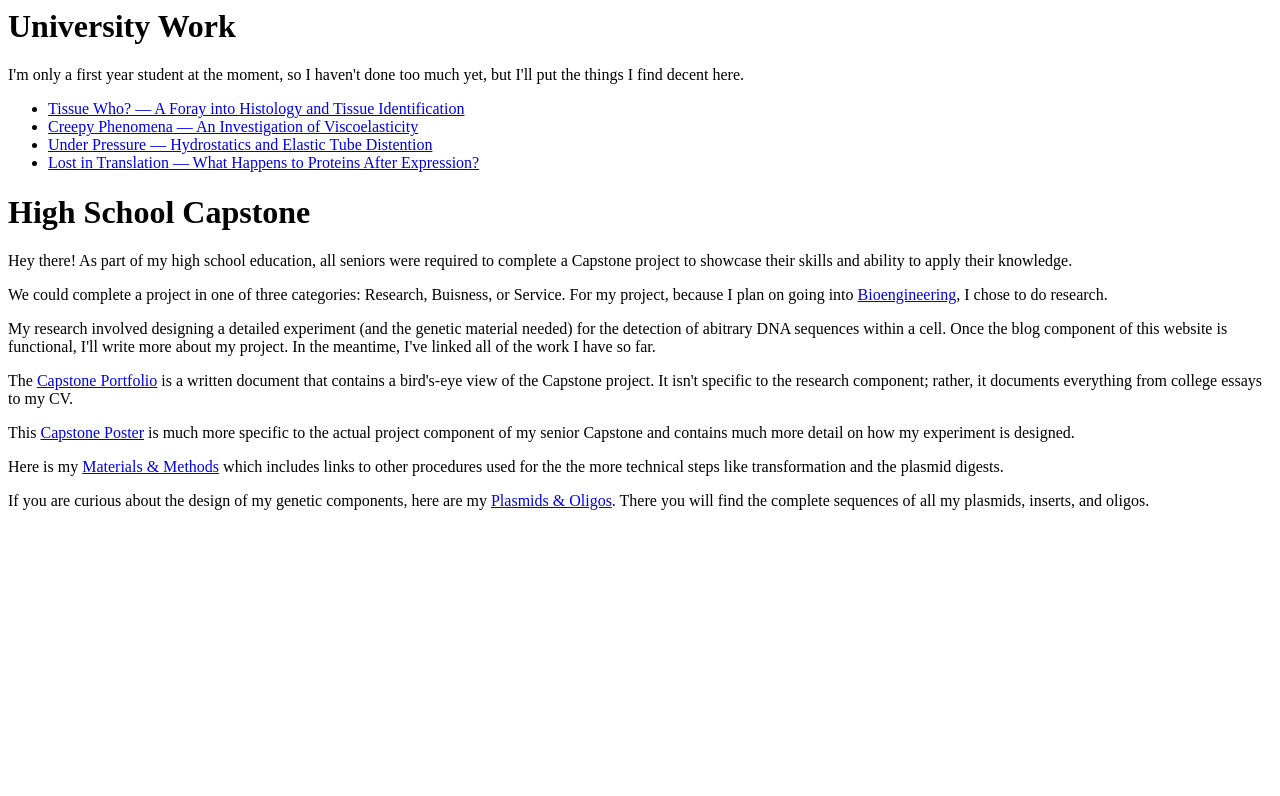
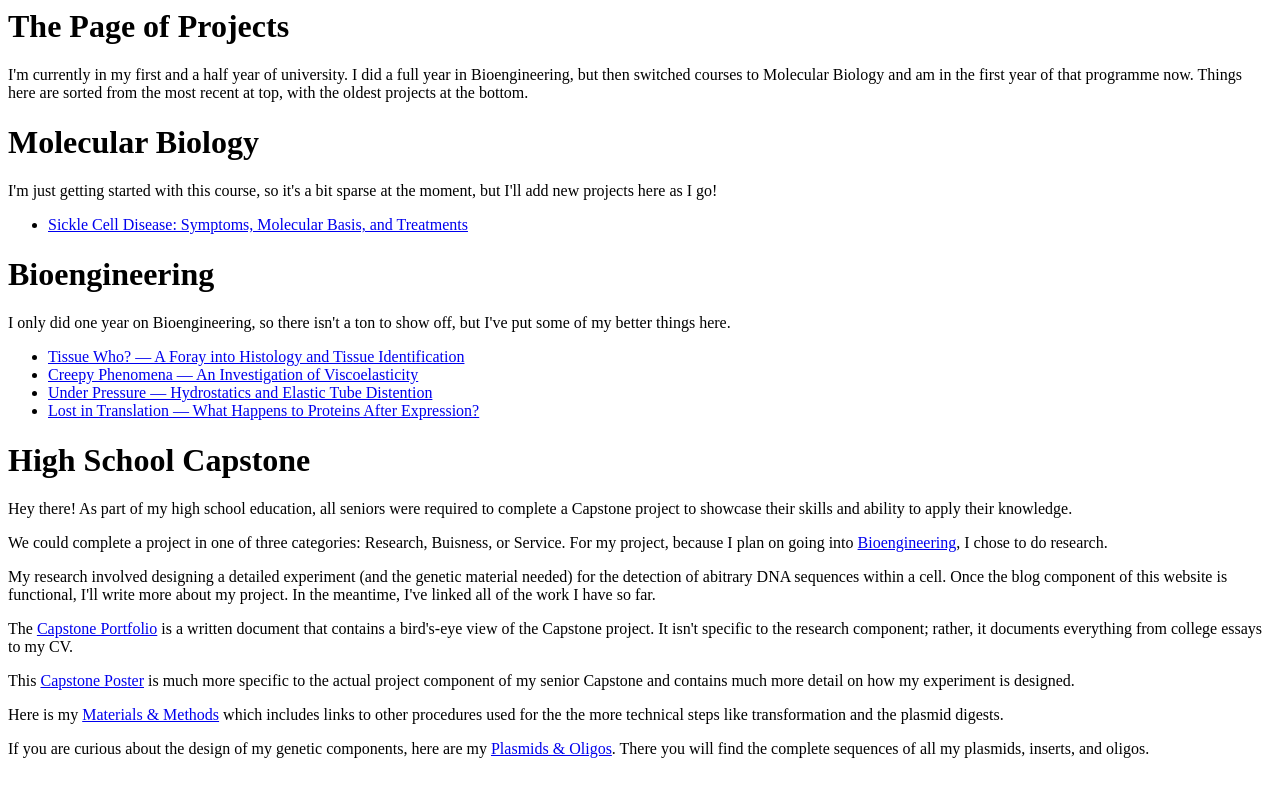
Before and after one commit to TheLostLambda/thelostlambda.xyz, a plain HTML site: page web/page/projects/index.html in a window 1280 px wide. Drawn offline with Linux system fonts and the light colour scheme.

Commit message:
Add a project and a course change

```diff
--- a/web/page/projects/index.html
+++ b/web/page/projects/index.html
@@ -1,13 +1,30 @@
+<div class="center-sec">
+  <h1>The Page of Projects</h1>
+  <p> I'm currently in my first and a half year of university. I did a full year
+    in Bioengineering, but then switched courses to Molecular Biology and am in
+    the first year of that programme now. Things here are sorted from the most
+    recent at top, with the oldest projects at the bottom.</p>
+</div>
+<div class="right-sec justify">
+  <h1>Molecular Biology</h1>
+  <p> I'm just getting started with this course, so it's a bit sparse at the
+    moment, but I'll add new projects here as I go!</p>
+  <ul>
+    <li><a href="/documents/Sickle.pdf">Sickle Cell Disease: Symptoms, Molecular
+    Basis, and Treatments</a></li>
+  </ul>
+</div>
 <div class="left-sec justify">
-  <h1>University Work</h1>
-  <p>I'm only a first year student at the moment, so I haven't done too much
-    yet, but I'll put the things I find decent here.</p>
+  <h1>Bioengineering</h1>
+  <p> I only did one year on Bioengineering, so there isn't a ton to show off,
+  but I've put some of my better things here.</p>
   <ul>
     <li><a href="/documents/Histology.pdf">Tissue Who? — A Foray into Histology
 	and Tissue Identification</a></li>
     <li><a href="/documents/Viscoelasticity.pdf">Creepy Phenomena — An
   Investigation of Viscoelasticity</a></li>
-    <li><a href="/documents/Fluids.pdf">Under Pressure — Hydrostatics and Elastic Tube Distention</a></li>
+    <li><a href="/documents/Fluids.pdf">Under Pressure — Hydrostatics and
+    Elastic Tube Distention</a></li>
     <li><a href="/documents/ProteinProcessing.pdf">Lost in Translation — What
   Happens to Proteins After Expression?</a></li>
 </div>
```
Also changed, not shown: web/page/app.html (+1 -1 lines), 1 other file.
